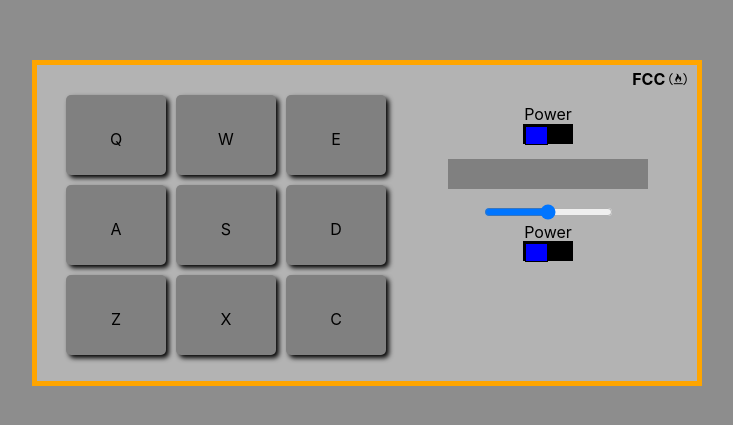
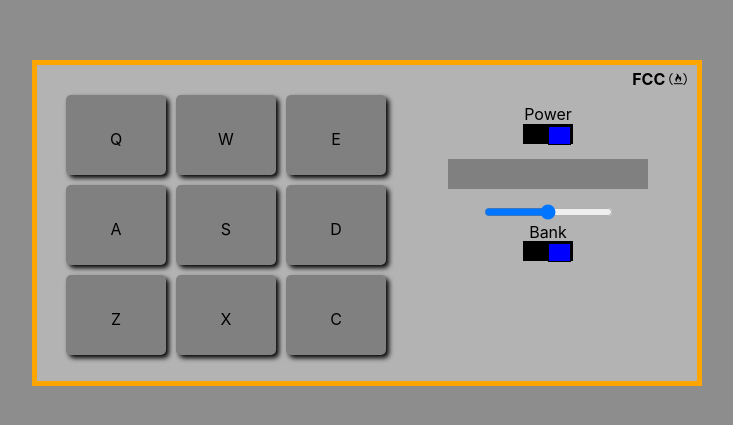
Before and after one commit to annasauciuc/Build-a-Drum-Machine-freeCodeCamp, a React (Create React App) app: page / in a window 1280 px wide. Shown: the part 177-602 px from the top of the page, without its empty margins (273-1006 px from the left). Built offline with nearby package versions, Linux system fonts and the light colour scheme.

Commit message:
controlling when user changes bank to change state to bank two

```diff
--- a/src/App.js
+++ b/src/App.js
@@ -42,21 +42,64 @@ class App extends Component {
     }
     this.setState({ btnProps: btnProps });
   }
+
+  componentDidUpdate(prevProps, prevState) {
+    const { btnProps, bankSelected } = this.state;
+    let result=[];
+    if (prevState.bankSelected != this.state.bankSelected){
+      if (bankSelected == "bankOne") {
+        bankOne.map((bank, i) => {
+          result.push(
+            new ButtonSound(bank.keyCode, bank.keyTrigger, bank.id, bank.url)
+          );
+        });
+      } else {
+        bankTwo.map((bank, i) => {
+          result.push(
+            new ButtonSound(bank.keyCode, bank.keyTrigger, bank.id, bank.url)
+          );
+        });
+      }
+      this.setState({ btnProps: result });
+    }
+
+  }
+
+  updateBankSelected = () => {
+    const { bankSelected } = this.state;
+    if (bankSelected == "bankOne") {
+      this.setState({ bankSelected: "bankTwo" });
+    } else {
+      this.setState({ bankSelected: "bankOne" });
+    }
+  };
   updateBtnSelected = btnSelected => {
     this.setState({ btnSelected: btnSelected });
   };
+  updatePower = () => {
+    const { power } = this.state;
+    this.setState({ power: !power });
+  };
 
   render() {
-    const { btnProps, btnSelected } = this.state;
+    const { btnProps, btnSelected, power, bankSelected } = this.state;
 
     return (
       <React.Fragment>
         <div className="container centered">
           <Drum
+            power={power}
             updateBtnSelected={b => this.updateBtnSelected(b)}
             btnProps={btnProps}
           />
-          <Controller btnSelected={btnSelected} btnProps={btnProps} />
+          <Controller
+            updateBankSelected={() => this.updateBankSelected()}
+            bankSelected={bankSelected}
+            power={power}
+            updatePower={() => this.updatePower()}
+            btnSelected={btnSelected}
+            btnProps={btnProps}
+          />
         </div>
       </React.Fragment>
     );
--- a/src/components/Controller/Controller.js
+++ b/src/components/Controller/Controller.js
@@ -6,11 +6,34 @@ class Controller extends Component {
   constructor(props) {
     super(props);
   }
+  currentPower = () => {};
+  render() {
+    const {
+      btnProps,
+      btnSelected,
+      updatePower,
+      power,
+      bankSelected,
+      updateBankSelected
+    } = this.props;
+    console.log('bankSelected', bankSelected)
+    const powerSlider = power
+      ? {
+          float: "right"
+        }
+      : {
+          float: "left"
+        };
+    const bankSlider =
+      bankSelected == "bankOne"
+        ? {
+            float: "right"
+          }
+        : {
+            float: "left"
+          };
 
-  render() {
-    const { btnProps,btnSelected } = this.props;
 
-    console.log('btnPropsController', btnProps)
 
     return (
       <React.Fragment>
@@ -22,23 +45,21 @@ class Controller extends Component {
           <div className="power">
             {" "}
             <p>Power</p>
-            <div className="select">
-              <div className="powerChange" />
+            <div onClick={() => updatePower()} className="select">
+              <div style={powerSlider} className="powerChange" />
             </div>
           </div>
           <div>
             <p className="shaker">{btnSelected}</p>
-
-
           </div>
           <div className="range">
             <input type="range" name="" id="" />
           </div>
           <div className="power">
             {" "}
-            <p>Power</p>
-            <div className="select">
-              <div className="powerChange" />
+            <p>Bank</p>
+            <div onClick={() => updateBankSelected()} className="select">
+              <div style={bankSlider} className="powerChange" />
             </div>
           </div>
         </div>
--- a/src/components/Drum/Drum.js
+++ b/src/components/Drum/Drum.js
@@ -10,8 +10,9 @@ class Drum extends Component {
   }
 
   playSoundKeyPress = btnSelected => {
+    const { power } = this.props;
     const audio = document.getElementById(btnSelected.keyTrigger);
-    if (!audio) return;
+    if (!audio || !power) return;
     audio.curentTime = 0;
     audio.play();
     this.props.updateBtnSelected(btnSelected.id);
```
